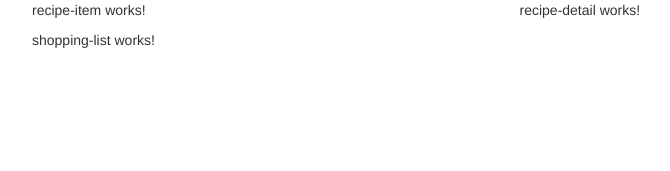
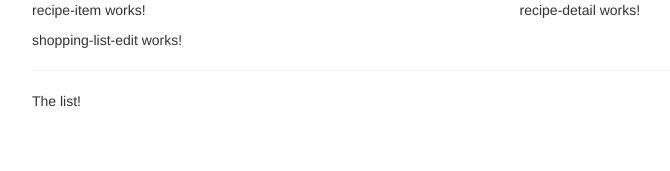
Before and after one commit to CibeleMartins/shoppingIngredients, an Angular app: page / in a window 1280 px wide. Shown: the top 171 px of the page, without its empty margins (38-708 px from the left). Built offline with nearby package versions, Linux system fonts and the light colour scheme.

Commit message:
🚧 feat: Implementing Header component

```diff
--- a/src/app/components/header/header.component.html
+++ b/src/app/components/header/header.component.html
@@ -1 +1,7 @@
-<p>header works!</p>
+<nav class="navbar navbar-default">
+    <div class="container-fluid">
+        <div class="navbar-header">
+            <a href="#" class="navbhar-brand"></a>
+        </div>
+    </div>
+</nav>
--- a/src/app/components/shopping-list/shopping-list.component.html
+++ b/src/app/components/shopping-list/shopping-list.component.html
@@ -1 +1,9 @@
-<p>shopping-list works!</p>
+<div class="row">
+    <div class="col-xs-10">
+        <app-shopping-list-edit>
+        </app-shopping-list-edit>
+
+        <hr>
+        <p>The list!</p>
+    </div>
+</div>
```
